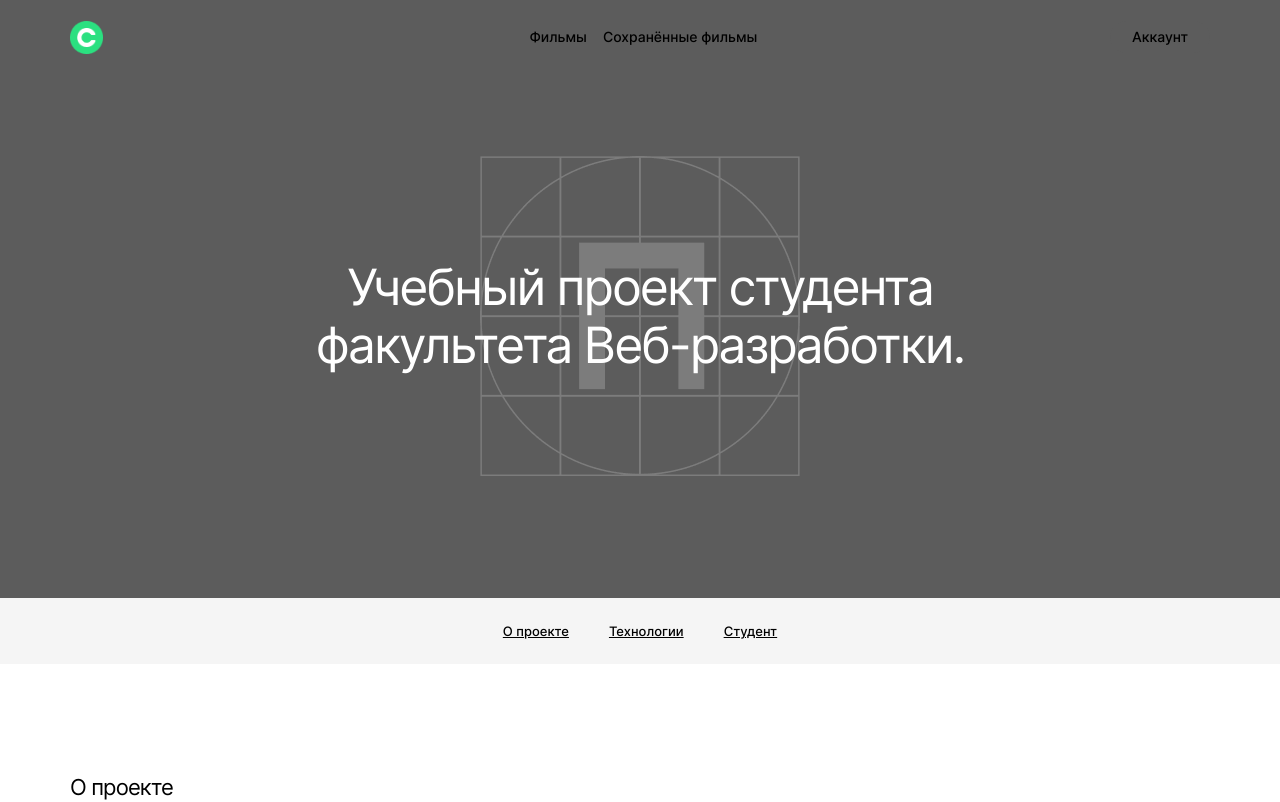
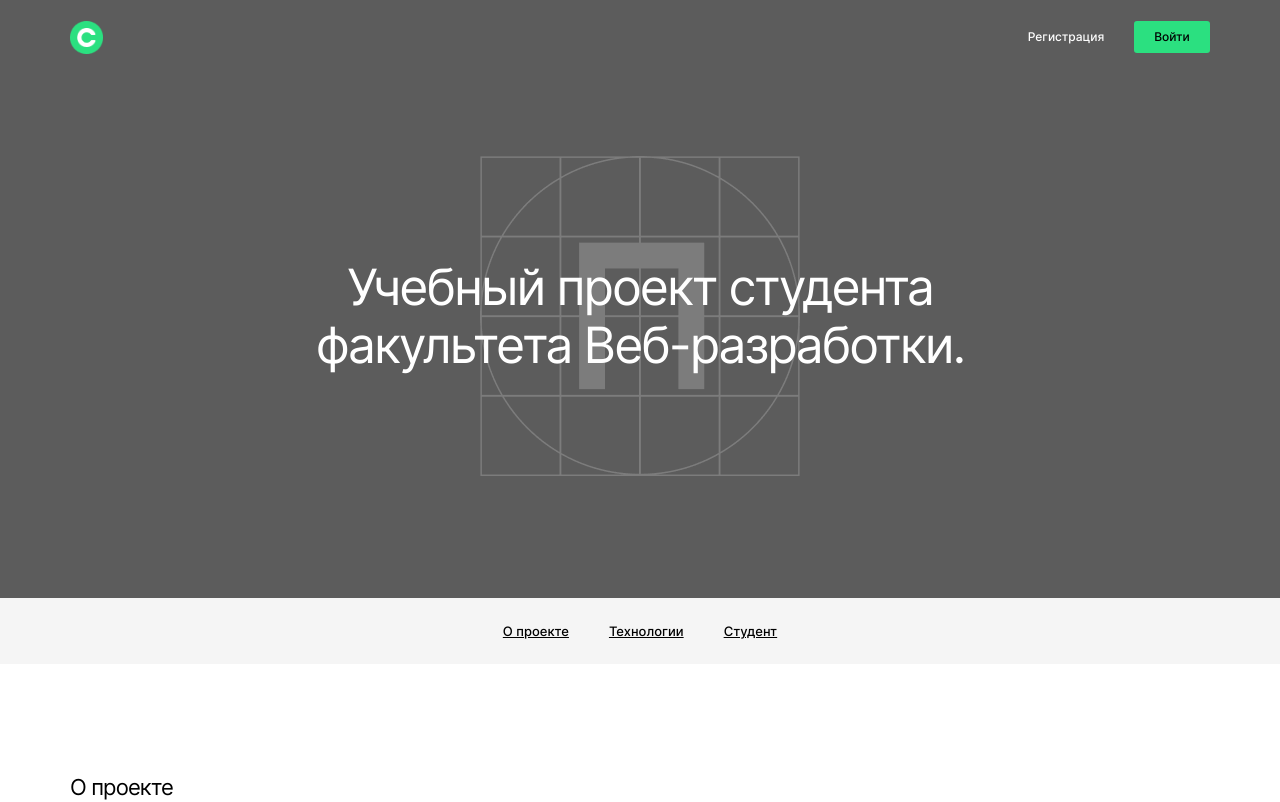
Before and after one commit to gremwiz1/movies-explorer-frontend, a React (Create React App) app: page / in a window 1280 px wide. Shown: the top 802 px of the page. Built offline with nearby package versions, Linux system fonts and the light colour scheme.

Commit message:
Make isLogged when initiation false

```diff
--- a/src/components/App/App.js
+++ b/src/components/App/App.js
@@ -13,7 +13,7 @@ import * as MainApi from "../../utils/MainApi";
 import { CurrentUserContext } from '../../contexts/CurrentUserContext';
 
 function App() {
-    const [isLogged, setIsLogged] = React.useState(true);
+    const [isLogged, setIsLogged] = React.useState(false);
     const [isFilterMovies, setIsFilterMovies] = React.useState(false);
     const [moviesCollection, setMoviesCollection] = React.useState([]);
     const [savedMoviesCollection, setSavedMoviesCollection] = React.useState([]);
```
